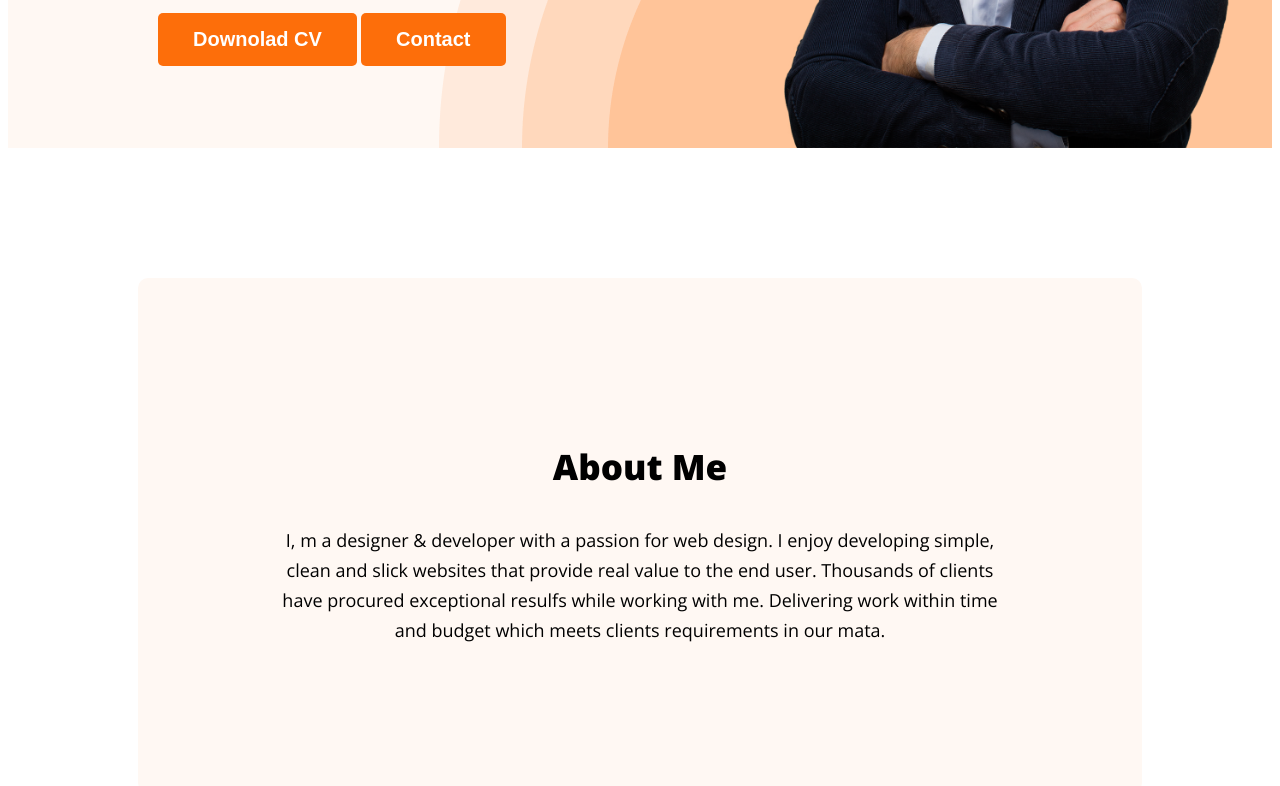
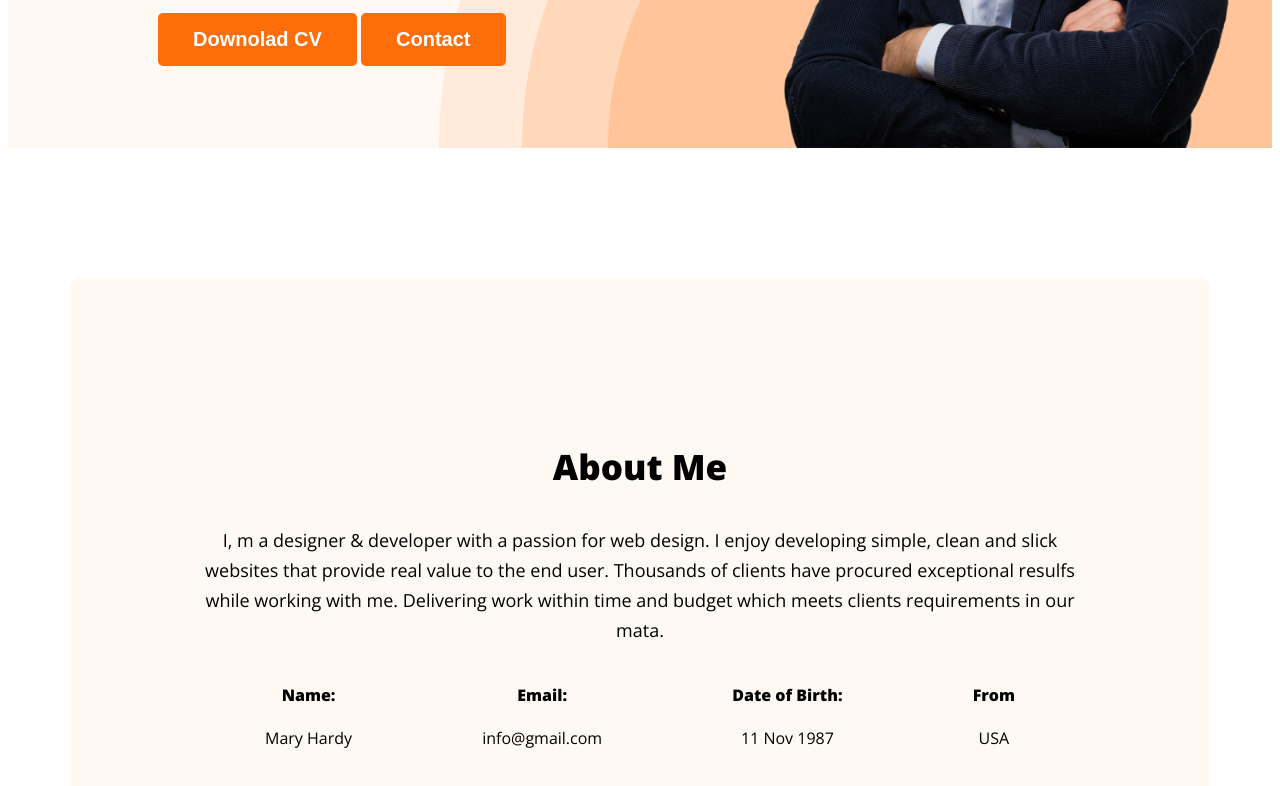
Before and after one commit to STTaj/web-developer-portfolio, a plain HTML site: page index.html in a window 1280 px wide. Shown: the part 620-1406 px from the top of the page. Drawn offline with nearby package versions, Linux system fonts and the light colour scheme.

Commit message:
added about infomations

```diff
--- a/index.html
+++ b/index.html
@@ -33,7 +33,27 @@
         <section class="about">
             <h3 class="section-title">About Me</h3>
             <p class="section-decription">I, m a designer & developer with a passion for web design. I enjoy developing simple, clean and slick websites that provide real value to the end user. Thousands of clients have procured exceptional resulfs while working with me. Delivering work within time and budget which meets clients requirements in our mata.</p>
+            <div class="about-info-container">
+                <div class="about-info">
+                    <h4 class="info-title">Name:</h4>
+                    <p class="info-decription">Mary Hardy </p>
+                </div>
+                <div class="about-info">
+                    <h4 class="info-title">Email:</h4>
+                    <p class="info-decription">info@gmail.com</p>
+                </div>
+                <div class="about-info">
+                    <h4 class="info-title">Date of Birth:</h4>
+                    <p class="info-decription">11 Nov 1987</p>
+                </div>
+                <div class="about-info">
+                    <h4 class="info-title">From</h4>
+                    <p class="info-decription">USA</p>
+                </div>
+
+            </div>
         </section>
+
 
     </main>
     <footer>
--- a/styles/portfolio.css
+++ b/styles/portfolio.css
@@ -108,11 +108,22 @@ nav a {
 }
 
 /* main section*/
-
+main{
+    max-width: 1140px;
+    margin: 0 auto;
+}
 /* about Sections*/
 .about {
     padding: 130px;
     border-radius: 10px;
     background: #FFF8F3;
-    margin: 130px;
+    margin: 130px 0;
 }
+
+.about-info-container{
+    display: flex;
+    justify-content: space-around;
+}
+.about-info{
+    text-align: center;
+}
```
